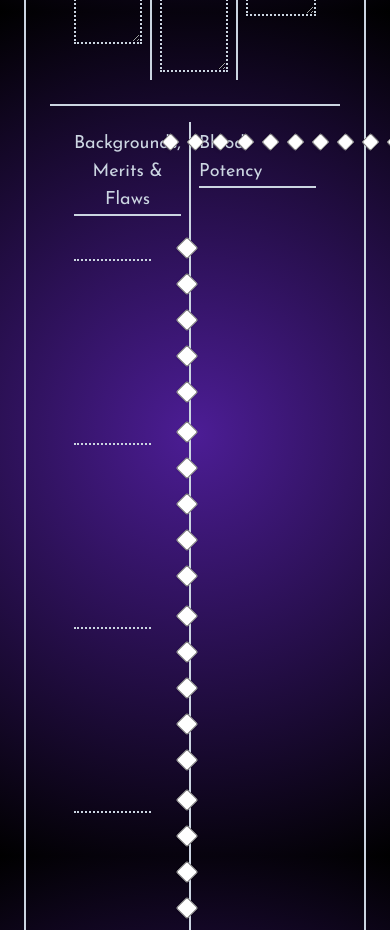
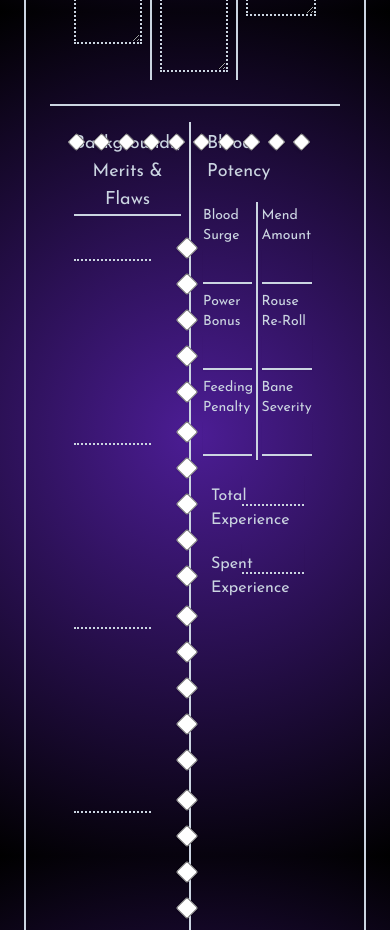
Before and after one commit to krisnemeth/Elysium, a Next.js app: page /dashboard/sheets/create in a window 390 px wide. Shown: the part 2520-3450 px from the top of the page. Built offline with nearby package versions, Linux system fonts and the light colour scheme.

Commit message:
finished Blood Potency section

```diff
--- a/app/ui/sheets/BloodPotency.tsx
+++ b/app/ui/sheets/BloodPotency.tsx
@@ -1,5 +1,7 @@
 'use client';
 import React, { useState } from 'react';
+import BloodPotencyTextInput from './BloodPotencyTextInput';
+import Experience from './Experience';
 
 export default function BloodPotency() {
   const [bloodPotency, setBloodPotency] = useState([
@@ -15,6 +17,20 @@ export default function BloodPotency() {
     false,
   ]);
 
+  const [bloodPotencyValues, setBloodPotencyValues] = useState({
+    bloodSurge: '',
+    powerBonus: '',
+    feedingPenalty: '',
+    mendAmount: '',
+    rouseReRoll: '',
+    baneSeverity: '',
+  });
+
+  const [experience, setExperience] = useState({
+    totalExperience: '',
+    spentExperience: '',
+  });
+
   const handleHungerChange =
     (index: number) => (event: React.ChangeEvent<HTMLInputElement>) => {
       const value = event.target.checked;
@@ -26,12 +42,33 @@ export default function BloodPotency() {
       );
     };
 
+  const handleBloodPotencyChange = (
+    event: React.ChangeEvent<HTMLInputElement>
+  ) => {
+    const { name, value } = event.target;
+    setBloodPotencyValues((prevState) => ({
+      ...prevState,
+      [name]: value,
+    }));
+  };
+
+  const handleExperienceChange = (
+    event: React.ChangeEvent<HTMLInputElement>
+  ) => {
+    const { name, value } = event.target;
+    setExperience((prevState) => ({
+      ...prevState,
+      [name]: value,
+    }));
+  };
+
   return (
-    <div className='grid grid-cols-12 '>
+    <div className='my-2'>
+      <div className='grid grid-cols-12 mx-2'>
         <label htmlFor='hunger' className=' text-lg text-slate-300 col-span-4'>
           Blood Potency
         </label>
-      <div className='flex justify-center mt-1 col-span-8'>
+        <div className='flex justify-end mt-1 col-span-8'>
           {bloodPotency.map((value, index) => (
             <>
               <input
@@ -47,5 +84,66 @@ export default function BloodPotency() {
           ))}
         </div>
       </div>
+      <div className='grid grid-cols-12 mt-4'>
+        <div className='flex flex-col col-span-6 border-r-2 border-slate-300'>
+          <BloodPotencyTextInput
+            label='Blood Surge'
+            name='bloodSurge'
+            value={bloodPotencyValues.bloodSurge}
+            onChange={handleBloodPotencyChange}
+          />
+          <BloodPotencyTextInput
+            label='Power Bonus'
+            name='powerBonus'
+            value={bloodPotencyValues.powerBonus}
+            onChange={handleBloodPotencyChange}
+          />
+          <BloodPotencyTextInput
+            label='Feeding Penalty'
+            name='feedingPenalty'
+            value={bloodPotencyValues.feedingPenalty}
+            onChange={handleBloodPotencyChange}
+          />
+        </div>
+        <div className='flex flex-col col-span-6'>
+          <BloodPotencyTextInput
+            label='Mend Amount'
+            name='mendAmount'
+            value={bloodPotencyValues.mendAmount}
+            onChange={handleBloodPotencyChange}
+          />
+          <BloodPotencyTextInput
+            label='Rouse Re-Roll'
+            name='rouseReRoll'
+            value={bloodPotencyValues.rouseReRoll}
+            onChange={handleBloodPotencyChange}
+          />
+          <BloodPotencyTextInput
+            label='Bane Severity'
+            name='baneSeverity'
+            value={bloodPotencyValues.baneSeverity}
+            onChange={handleBloodPotencyChange}
+          />
+        </div>
+      </div>
+      <div className='grid-grid-cols-12 mx-2 my-2'>
+        <div className='flex flex-col col-span-12'>
+          <Experience
+            label='Total Experience'
+            name='totalExperience'
+            value={experience.totalExperience}
+            onChange={handleExperienceChange}
+          />
+        </div>
+        <div className='flex flex-col col-span-12'>
+          <Experience
+            label='Spent Experience'
+            name='spentExperience'
+            value={experience.spentExperience}
+            onChange={handleExperienceChange}
+          />
+        </div>
+      </div>
+    </div>
   );
 }
--- /dev/null
+++ b/app/ui/sheets/BloodPotencyTextInput.tsx
@@ -0,0 +1,31 @@
+import React from 'react';
+
+interface BloodPotencyTextInputProps {
+  name: string;
+  label: string;
+  value: string;
+  onChange: (event: React.ChangeEvent<HTMLInputElement>) => void;
+}
+
+export default function BloodPotencyTextInput({
+  name,
+  label,
+  value,
+  onChange,
+}: BloodPotencyTextInputProps) {
+  return (
+    <div className='p-1'>
+      <label htmlFor='name' className='block text-sm text-slate-300'>
+        {label}
+      </label>
+      <input
+        type='text'
+        id='name'
+        name={name}
+        value={value}
+        onChange={onChange}
+        className='mt-1 border-b-2 w-full px-2 py-1 border-slate-300 text-slate-300 bg-inherit shadow-sm focus:outline-none'
+      />
+    </div>
+  );
+}
--- /dev/null
+++ b/app/ui/sheets/Experience.tsx
@@ -0,0 +1,38 @@
+import React from 'react';
+
+interface ExperienceInputProps {
+  name: string;
+  label: string;
+  value: string;
+  onChange: (event: React.ChangeEvent<HTMLInputElement>) => void;
+}
+
+export default function Experience({
+  name,
+  label,
+  value,
+  onChange,
+}: ExperienceInputProps) {
+  return (
+    <div className='grid grid-cols-12 p-1'>
+      <div className='flex flex-col col-span-4'>
+        <label
+          htmlFor='experience'
+          className='lg:text-lg xl:text-lg text-slate-300 mt-3'
+        >
+          {label}
+        </label>
+      </div>
+      <div className='flex flex-col col-span-8'>
+        <input
+          type='text'
+          id='name'
+          name={name}
+          value={value}
+          onChange={onChange}
+          className='mt-1 border-b-2 border-dotted w-full px-2 py-0.5 border-slate-300 text-slate-300 bg-inherit shadow-sm focus:outline-none'
+        />
+      </div>
+    </div>
+  );
+}
--- a/app/ui/sheets/MixedSection.tsx
+++ b/app/ui/sheets/MixedSection.tsx
@@ -63,9 +63,7 @@ export default function MixedSection() {
           <Notes />
         </div>
         <div className='flex flex-col my-4'>
-          <div className='text-center my-2 border-b-2 border-slate-300'>
-            <BloodPotency />
-          </div>
+          <BloodPotency />
         </div>
       </div>
     </div>
--- a/app/ui/sheets/TotalExperience.tsx
+++ /dev/null
@@ -1,5 +0,0 @@
-import React from 'react';
-
-export default function TotalExperience() {
-  return <div>TotalExperience</div>;
-}
```
Lines whose indentation alone changed are shown as unchanged.
